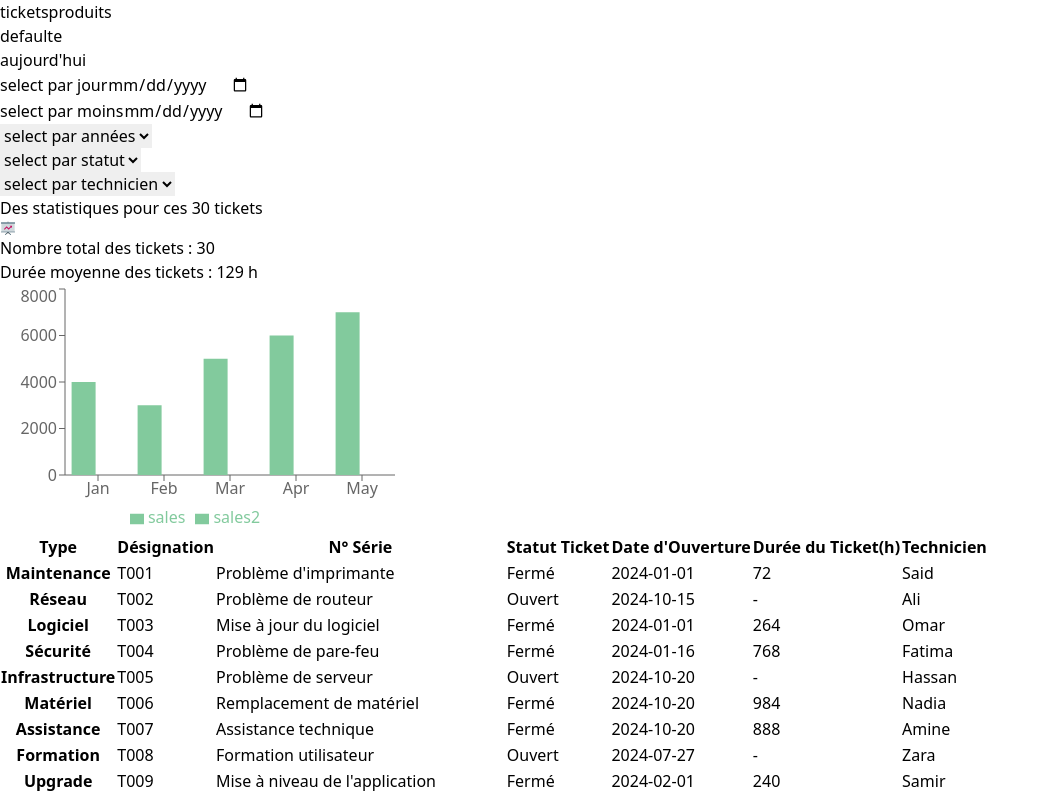
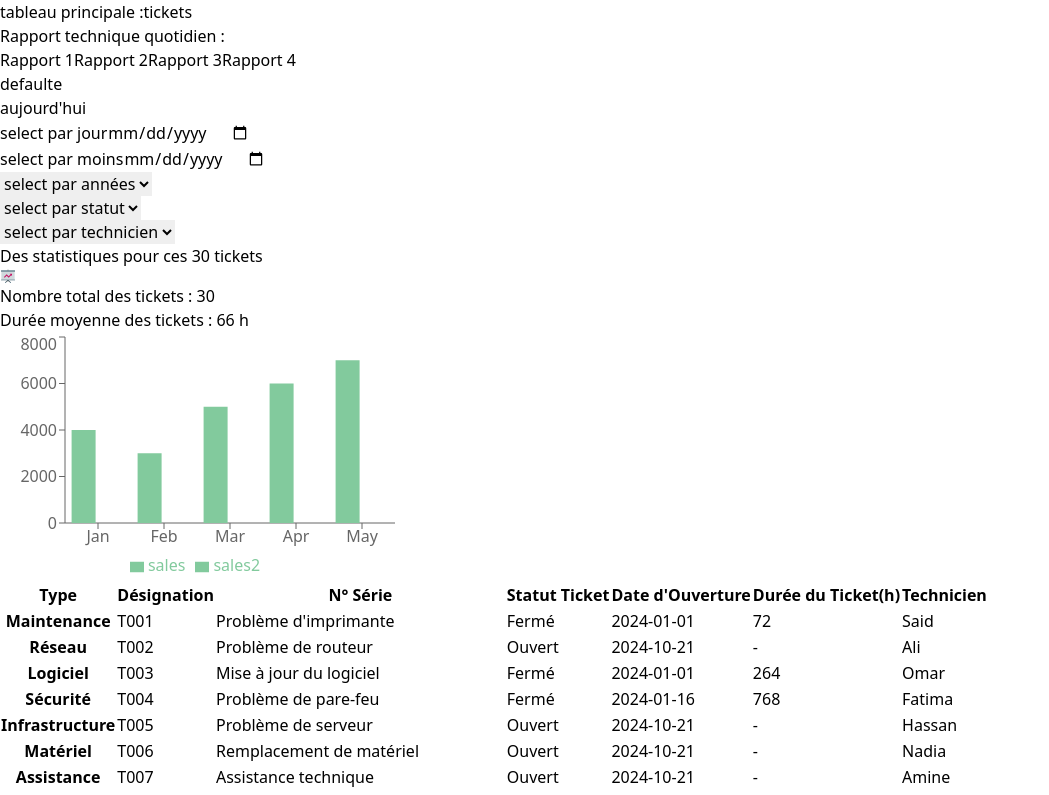
Before and after one commit to Abde-Ouaaddi29/omnipilote-statistics-tasks, a React (Vite) app: page / in a window 1280 px wide. Shown: the top 795 px of the page, without its empty margins (0-1049 px from the left). Built offline with nearby package versions, Linux system fonts and the light colour scheme.

Commit message:
update tables

```diff
--- a/src/API/data.js
+++ b/src/API/data.js
@@ -115,7 +115,7 @@ export const tickets = [
     numeroSerie: "SN002",
     designation: "Problème de routeur",
     clientId: "15", // Reference to the client with id 15 (lina rosa)
-    dateOuverture: "2024-10-15",
+    dateOuverture: "2024-10-21",
     SLA: 1,
     dureeAppel: 30,
     dateAffectation: "2024-11-05",
@@ -169,7 +169,7 @@ export const tickets = [
     numeroSerie: "SN005",
     designation: "Problème de serveur",
     clientId: "10", // Reference to the client with id 10 (abdel)
-    dateOuverture: "2024-10-20",
+    dateOuverture: "2024-10-21",
     SLA: 5,
     dureeAppel: 90,
     dateAffectation: "2024-12-19",
@@ -187,14 +187,14 @@ export const tickets = [
     numeroSerie: "SN006",
     designation: "Remplacement de matériel",
     clientId: "19",
-    dateOuverture: "2024-10-20",
+    dateOuverture: "2024-10-21",
     SLA: 3,
     dureeAppel: 50,
     dateAffectation: "2023-11-23",
     compteurMono: 210,
     compteurCouleur: 55,
-    statut: "Fermé",
-    dateFermeture: "2024-11-30",
+    statut: "Ouvert",
+    dateFermeture: null,
     dureeTicket: 2,
     technicien: "Nadia",
     tauxSLA: 100,
@@ -205,14 +205,14 @@ export const tickets = [
     numeroSerie: "SN007",
     designation: "Assistance technique",
     clientId: "3", // Reference to the client with id 3 (jhone week)
-    dateOuverture: "2024-10-20",
+    dateOuverture: "2024-10-21",
     SLA: 1,
     dureeAppel: 30,
     dateAffectation: "2023-01-25",
     compteurMono: 120,
     compteurCouleur: 35,
-    statut: "Fermé",
-    dateFermeture: "2024-11-26",
+    statut: "Ouvert",
+    dateFermeture: null,
     dureeTicket: 1,
     technicien: "Amine",
     tauxSLA: 100,
@@ -259,7 +259,7 @@ export const tickets = [
     numeroSerie: "SN010",
     designation: "Installation de nouveaux équipements",
     clientId: "77", // Reference to the client with id 77 (morad)
-    dateOuverture: "2024-10-20",
+    dateOuverture: "2024-10-21",
     SLA: 2,
     dureeAppel: 100,
     dateAffectation: "2024-10-29",
--- a/src/Service Apres-Vente/produits/table1.jsx
+++ b/src/Service Apres-Vente/produits/table1.jsx
@@ -1,58 +1,5 @@
 import { technicienStats } from "../../API/data";
 
-export function TechnicienDataTabe({ isTeckeFerme = false }) {
-    return (
-      <>
-        <div className="relative overflow-x-auto">
-          <table className="w-full text-sm text-left rtl:text-right text-gray-500 border ">
-            <thead className="text-xs text-gray-700 uppercase bg-gray-100 ">
-              <tr>
-                <th className="text-center px-6 py-4" colSpan={3}>
-                  Nombre de Tickets fermés par technicien
-                </th>
-              </tr>
-              <tr>
-                <th scope="col" className="px-6 py-3 border">
-                  Technicien
-                </th>
-                <th scope="col" className="px-6 py-3 border">
-                  Ce mois
-                </th>
-                <th scope="col" className="px-6 py-3 border">
-                  Cette année
-                </th>
-              </tr>
-            </thead>
-            <tbody>
-              {technicienStats &&
-                technicienStats?.map((technicien) => {
-                  return (
-                    <tr className="odd:bg-white border" key={technicien.name}>
-                      <th
-                        scope="row"
-                        className="px-6 py-4 font-medium text-gray-900 whitespace-nowrap "
-                      >
-                        {technicien.name}
-                      </th>
-                      <td className="px-6 py-4 border">
-                        {isTeckeFerme
-                          ? technicien.ticketsFeremeCeMois
-                          : technicien.moyenneInterventionsCeMois}
-                      </td>
-                      <td className="px-6 py-4 border">
-                        {isTeckeFerme
-                          ? technicien.ticketsFeremeCetteAnnee
-                          : technicien.moyenneInterventionsCetteAnnee}
-                      </td>
-                    </tr>
-                  );
-                })}
-            </tbody>
-          </table>
-        </div>
-      </>
-    );
-  }
 
   export function Table1() {
     return (
--- a/src/Service Apres-Vente/produits/table2.jsx
+++ b/src/Service Apres-Vente/produits/table2.jsx
@@ -0,0 +1,84 @@
+import { tickets } from "../../API/data";
+
+export function TechnicienDataTabe() {
+  const currentMonth = new Date().toISOString().substring(0, 7);
+  const currentYear = new Date().toISOString().substring(0, 4);
+
+
+  console.log(currentMonth + "/" + currentYear);
+
+  const removeDuplicates = (array) => {
+    return [...new Set(array)];
+  };
+
+  const uniqueTechnicians = removeDuplicates(
+    tickets.map((item) => item.technicien)
+  );
+
+
+
+  const ExtractTech = (technician) => {
+
+    const closedTicketsByMonth = tickets.filter(
+      (ticket) =>
+        ticket.technicien === technician &&
+        ticket.dateOuverture.includes(currentMonth)
+    ).length;
+
+    const closedTicketsByYear = tickets.filter(
+        (ticket) =>
+          ticket.technicien === technician &&
+          ticket.dateOuverture.includes(currentYear)
+      ).length;
+
+    return {closedTicketsByMonth, closedTicketsByYear};
+  };
+
+  return (
+    <>
+      <div className="relative overflow-x-auto">
+        <table className="w-full text-sm text-left rtl:text-right text-gray-500 border">
+          <thead className="text-xs text-gray-700 uppercase bg-gray-100">
+            <tr>
+              <th className="text-center px-6 py-4" colSpan={3}>
+                Nombre de Tickets fermés par technicien
+              </th>
+            </tr>
+            <tr>
+              <th scope="col" className="px-6 py-3 border">
+                Technicien
+              </th>
+              <th scope="col" className="px-6 py-3 border">
+                Ce mois
+              </th>
+              <th scope="col" className="px-6 py-3 border">
+                Cette année
+              </th>
+            </tr>
+          </thead>
+          <tbody>
+            {uniqueTechnicians &&
+              uniqueTechnicians.map((technician) => {
+                return (
+                  <tr className="odd:bg-white border" key={technician}>
+                    <th
+                      scope="row"
+                      className="px-6 py-4 font-medium text-gray-900 whitespace-nowrap"
+                    >
+                      {technician}
+                    </th>
+                    <td className="px-6 py-4 border text-center">
+                      {ExtractTech(technician).closedTicketsByMonth}
+                    </td>
+                    <td className="px-6 py-4 border text-center">
+                    {ExtractTech(technician).closedTicketsByYear}
+                    </td>
+                  </tr>
+                );
+              })}
+          </tbody>
+        </table>
+      </div>
+    </>
+  );
+}
--- a/src/Service Apres-Vente/produits/tables.jsx
+++ b/src/Service Apres-Vente/produits/tables.jsx
@@ -1,44 +1,44 @@
-import React from "react";
-import { useSelector } from "react-redux";
-import Graphic from "../tickets/graphic";
-import { Table1, TechnicienDataTabe } from "./table1";
-import { TablePerClient1, TablePerClient2, TablePerClient3 } from "./table3";
-import { HighCountersTable, InterventionsTable, PendingTicketsTable } from "./table4";
+// import React from "react";
+// import { useSelector } from "react-redux";
+// import Graphic from "../tickets/graphic";
+// import { Table1, TechnicienDataTabe } from "./table1";
+// import { TablePerClient1, TablePerClient2, TablePerClient3 } from "./table3";
+// import { HighCountersTable, InterventionsTable, PendingTicketsTable } from "./table4";
 
-export default function Tables() {
-  const clients = useSelector((state) => state.tickets.clients);
-  const tickets = useSelector((state) => state.tickets.allTickets);
-  const today = new Date().toISOString().substring(0, 10);
-  const currentYear = new Date().toISOString().substring(0, 4);
+// export default function Tables() {
+//   const clients = useSelector((state) => state.tickets.clients);
+//   const tickets = useSelector((state) => state.tickets.allTickets);
+//   const today = new Date().toISOString().substring(0, 10);
+//   const currentYear = new Date().toISOString().substring(0, 4);
 
-  console.log(clients);
-  console.log(tickets);
-  console.log(currentYear);
+//   console.log(clients);
+//   console.log(tickets);
+//   console.log(currentYear);
 
-  return (
-    <div className="p-4 ">
-      {/* table1 */}
-      <div className=" border-b-2 border-blue-200 pb-4 mb-6">
-        <Table1 />
-      </div>
-      {/* table2 */}
-      <div className="border-b-2 border-blue-200 pb-4 mb-6">
-        <TechnicienDataTabe />
-      </div>
-      {/* table 3 */}
-      <div className="grid lg:grid-cols-2 xl:lg:grid-cols-2 md:lg:grid-cols-2 grid-cols-1 gap-3 border-b-2 border-blue-200 pb-4 mb-6">
-        <TablePerClient1 />
-        <Graphic />
-        <TablePerClient2 />
-        <Graphic />
-        <TablePerClient3 />
-        <Graphic />
-      </div>
-      <div className="border-b-2 border-blue-200 pb-4 mb-6">
-        <InterventionsTable/>
-        <HighCountersTable/>
-        <PendingTicketsTable/>
-      </div>
-    </div>
-  );
-}
+//   return (
+//     <div className="p-4 ">
+//       {/* table1 */}
+//       <div className=" border-b-2 border-blue-200 pb-4 mb-6">
+//         <Table1 />
+//       </div>
+//       {/* table2 */}
+//       <div className="border-b-2 border-blue-200 pb-4 mb-6">
+//         <TechnicienDataTabe />
+//       </div>
+//       {/* table 3 */}
+//       <div className="grid lg:grid-cols-2 xl:lg:grid-cols-3 md:lg:grid-cols-3 grid-cols-1 gap-3 border-b-2 border-blue-200 pb-4 mb-6">
+//         <TablePerClient1 />
+//         {/* <Graphic /> */}
+//         <TablePerClient2 />
+//         {/* <Graphic /> */}
+//         <TablePerClient3 />
+//         {/* <Graphic /> */}
+//       </div>
+//       <div className="border-b-2 border-blue-200 pb-4 mb-6">
+//         <InterventionsTable/>
+//         <HighCountersTable/>
+//         <PendingTicketsTable/>
+//       </div>
+//     </div>
+//   );
+// }
--- a/src/layoute.jsx
+++ b/src/layoute.jsx
@@ -2,13 +2,22 @@ import React, { useState } from "react";
 import Header from "./Service Apres-Vente/tickets/header";
 import Statistics from "./Service Apres-Vente/tickets/statistics";
 import MainTable from "./Service Apres-Vente/tickets/body";
-import Tables from "./Service Apres-Vente/produits/tables";
+import {
+  TablePerClient1,
+  TablePerClient2,
+  TablePerClient3,
+} from "./Service Apres-Vente/produits/table3";
+import Graphic from "./Service Apres-Vente/tickets/graphic";
+import {
+  Table1
+} from "./Service Apres-Vente/produits/table1";
+import { HighCountersTable, InterventionsTable, PendingTicketsTable } from "./Service Apres-Vente/produits/table4";
+import { TechnicienDataTabe } from "./Service Apres-Vente/produits/table2";
 
 export default function Layoute() {
   const [route, setRoute] = useState(1);
 
   const HandleSetRoute = () => {
-
     if (route === 1) {
       return (
         <>
@@ -23,26 +32,94 @@ export default function Layoute() {
 
     if (route === 2) {
       return (
-        <> <Tables/> </>
+        <div className=" border-b-2 border-blue-200 pb-4 mb-6">
+          <Table1 />
+        </div>
+      );
+    }
+
+    if (route === 3) {
+      return (
+        <>
+          <div className="border-b-2 border-blue-200 pb-4 mb-6">
+            <TechnicienDataTabe />
+          </div>
+        </>
+      );
+    }
+
+    if (route === 4) {
+      return (
+        <>
+          <div className="grid lg:grid-cols-2 xl:lg:grid-cols-2 md:lg:grid-cols-3 grid-cols-1 gap-3 border-b-2 border-blue-200 pb-4 mb-6">
+            <TablePerClient1 />
+            <Graphic />
+            <TablePerClient2 />
+            <Graphic />
+            <TablePerClient3 />
+            <Graphic />
+          </div>
+        </>
+      );
+    }
+
+    if (route === 5) {
+      return (
+        <>
+          <div className="border-b-2 border-blue-200 pb-4 mb-6">
+            <InterventionsTable />
+            <HighCountersTable />
+            <PendingTicketsTable />
+          </div>
+        </>
       );
     }
   };
 
   return (
     <div className="p-4">
-      <div className="py-4">
+      <div className="p-4 bg-gray-100 rounded mb-6">
+        <div className="w-full flex mb-2 ">
+          <span className="w-4/12 font-bold mr-2 ">tableau principale :</span>
           <button
             onClick={() => setRoute(1)}
-          className="p-2 mr-2 bg-blue-400 text-white font-bold tracking-wide hover:bg-transparent hover:border border-blue-400 hover:text-blue-400 "
+            className="py-2 px-6 mr-2 bg-blue-400 text-white font-bold tracking-wide hover:bg-transparent hover:border border-blue-400 hover:text-blue-400 "
           >
             tickets
           </button>
+        </div>
+
+        <div className="flex items-center">
+          <span className=" lg:w-4/12 xl:w-4/12 w-8/12 font-bold mr-2">
+            Rapport technique quotidien :{" "}
+          </span>
+          <div className=" flex flex-wrap">
             <button
               onClick={() => setRoute(2)}
-          className="p-2 bg-blue-400 text-white font-bold tracking-wide hover:bg-transparent hover:border border-blue-400 hover:text-blue-400 "
+              className="py-2 px-6 mr-2 bg-blue-400 text-white font-bold tracking-wide hover:bg-transparent hover:border border-blue-400 hover:text-blue-400 "
             >
-          produits
+              Rapport 1
             </button>
+            <button
+              onClick={() => setRoute(3)}
+              className="py-2 px-6 mr-2 bg-blue-400 text-white font-bold tracking-wide hover:bg-transparent hover:border border-blue-400 hover:text-blue-400 "
+            >
+              Rapport 2
+            </button>
+            <button
+              onClick={() => setRoute(4)}
+              className="py-2 px-6 mr-2 bg-blue-400 text-white font-bold tracking-wide hover:bg-transparent hover:border border-blue-400 hover:text-blue-400 "
+            >
+              Rapport 3
+            </button>
+            <button
+              onClick={() => setRoute(5)}
+              className="py-2 px-6 bg-blue-400 text-white font-bold tracking-wide hover:bg-transparent hover:border border-blue-400 hover:text-blue-400 "
+            >
+              Rapport 4
+            </button>
+          </div>
+        </div>
       </div>
       {HandleSetRoute()}
     </div>
```
Also changed, not shown: src/Service Apres-Vente/tickets/header.jsx (line endings or trailing spaces). Lines whose indentation alone changed are shown as unchanged.
